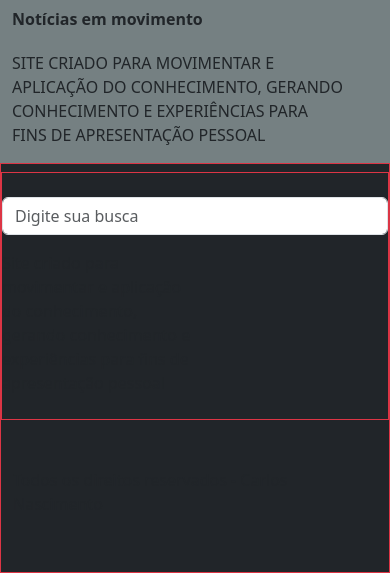
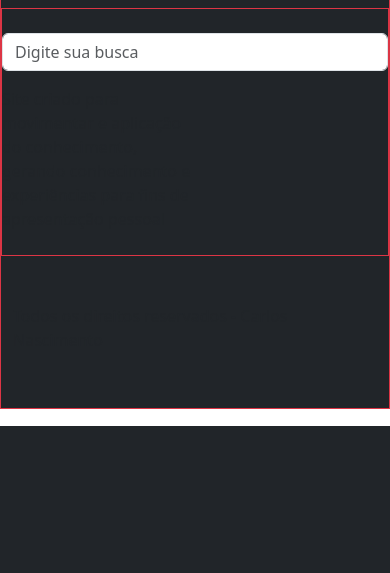
Before and after one commit to carlospph/exercicios, a PHP site: page /bank/index.html in a window 390 px wide. Shown: the part 418-991 px from the top of the page. After the commit the page ends 844 px from the top, so only its background shows below. Run offline with PHP 8.4, Linux system fonts and the light colour scheme.

Commit message:
retirar navbar para inserir

```diff
--- a/bank/index.html
+++ b/bank/index.html
@@ -147,19 +147,7 @@
   <!--- fim do carousel --->
 
   <!--   Barra abaixo do banner -->
-  <section class="bg-section-bar">
-    <div class="container pt-2">
-      <div class="d-md-flex justify-content-around align-items-center">
-        <p class="fw-bold">Notícias em movimento</p>
-        <p class="barra-meio pt-1"> Site criado para movimentar e aplicação do conhecimento, gerando conhecimento e experiências para fins de apresentação pessoal
-        </p>
 
-        <p class="d-none d-md-block">
-          06/set
-        </p>
-      </div>
-    </div>
-  </section>
   <!-- fim da barra abaixo do banner --->
 
 
--- a/bank/styles.css
+++ b/bank/styles.css
@@ -41,30 +41,11 @@ a.nav-link {
   object-fit: cover;
 }
 
-.bg-section-bar {
-  background: linear-gradient(
-    68deg,
-    rgba(110, 119, 116, 0.4) 24%,
-    rgba(174, 188, 191, 0.4) 24%
-  );
-}
 
-.barra-meio {
-  text-transform: uppercase;
-  max-width: 800px;
-  margin: 0 2rem;
-}
 
 @media screen and (max-width: 769px) {
   .btn-login {
     margin: 0.5rem 0 0 0;
   }
 
-  .bg-section-bar {
-    background: rgba(174, 188, 191, 0.6);
-    padding-bottom: 1rem;
-  }
-  .barra-meio {
-    margin-left: 0;
-  }
 }
```
